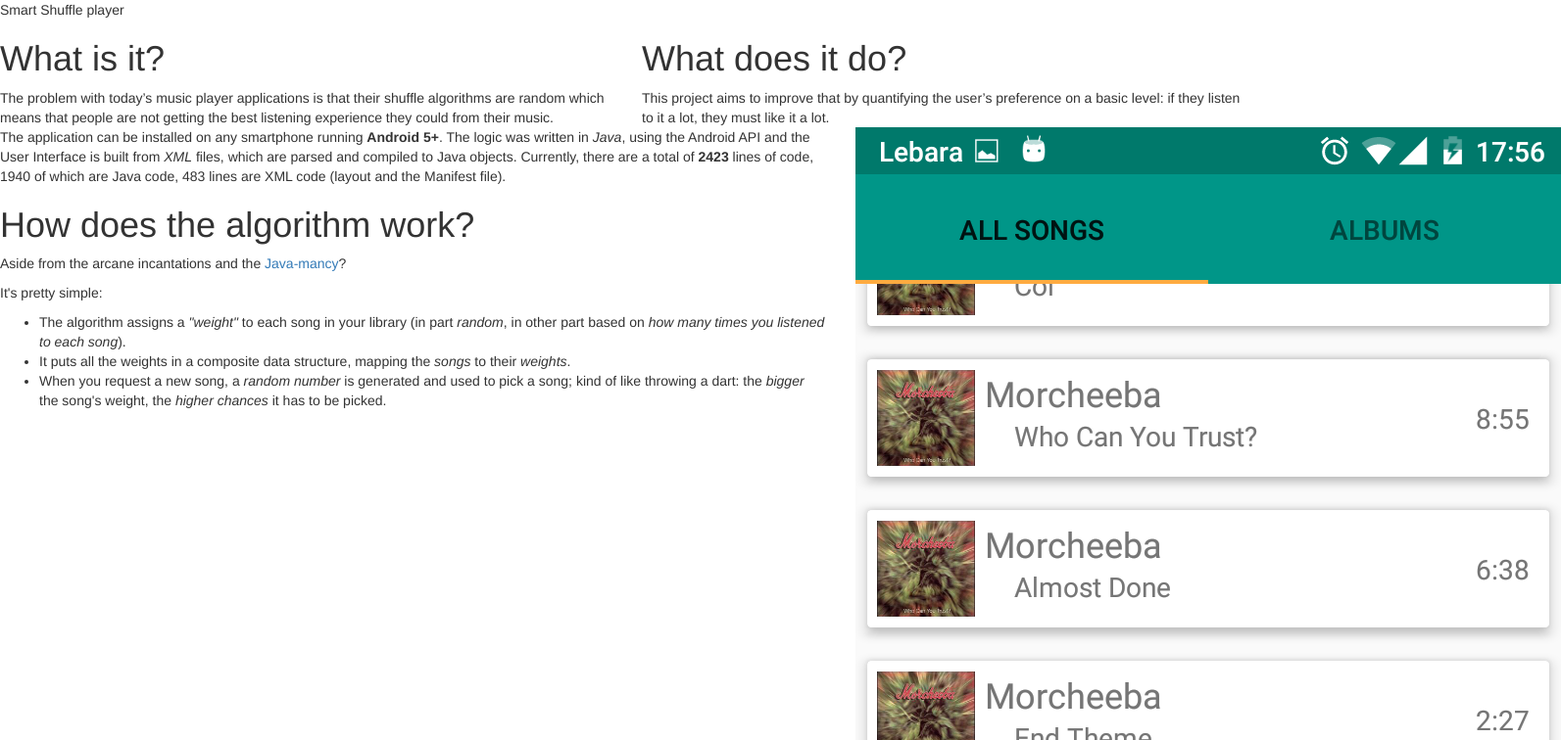
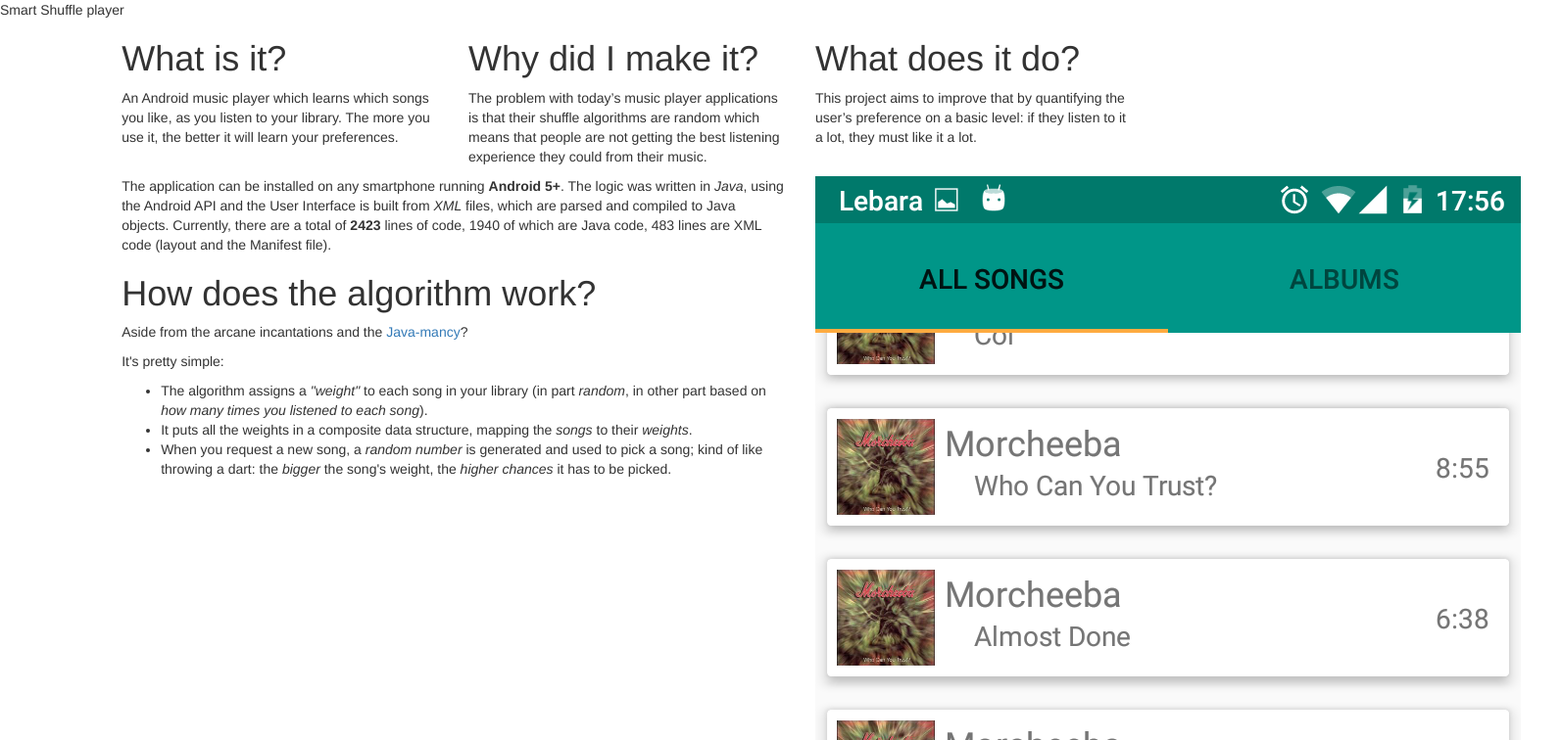
Before and after one commit to stefan-pirtoaca/ssp-showcase, a website: page src/index.html in a window 1280 px wide. Shown: the top 756 px of the page at 98% size, 1593 px wide, since content can reach past the window. Drawn offline with nearby package versions, Linux system fonts and the light colour scheme; files that its build step writes are made by us from their sources; files whose address does not match are found by name.

Commit message:
layout fixes

```diff
--- a/src/index.html
+++ b/src/index.html
@@ -25,21 +25,33 @@
     </div>
 
     <div class="row">
-      <div class="col-md-6">
+      <div class="col-sm-1"></div>
+      <div class="col-sm-10">
+        <div class="col-md-4">
           <h1>What is it?</h1>
-        The problem with today’s music player applications is that their shuffle algorithms are random which means that people are not getting the best listening experience they could from their music.
+          <p>
+            An Android music player which learns which songs you like, as you listen to your library.
+            The more you use it, the better it will learn your preferences.
+          </p>
         </div>
 
-      <div class="col-md-6">
-        <h1>What does it do?</h1>
-        This project aims to improve that by quantifying the user’s preference on a basic level: if they listen to it a lot, they must like it a lot.
+        <div class="col-md-4">
+          <h1>Why did I make it?</h1>
+          <p>
+            The problem with today’s music player applications is that their shuffle algorithms are random which means that people are not getting the best listening experience they could from their music.
+          </p>
         </div>
 
+        <div class="col-md-4">
+          <h1>What does it do?</h1>
+          <p>
+            This project aims to improve that by quantifying the user’s preference on a basic level: if they listen to it a lot, they must like it a lot.
+          </p>
         </div>
 
-    <div class="row">
-      <div class="spacer-2"></div>
+
         <div class="col-sm-8">
+          <div class="spacer-3"></div>
           <p>
             The application can be installed on any smartphone running <strong>Android 5+</strong>. The logic was written in <em>Java</em>, using the Android API and the User Interface is built from <em>XML</em> files, which are parsed and compiled to Java objects. Currently, there are a total of <strong>2423</strong> lines of code, 1940 of which are Java code, 483 lines are XML code (layout and the Manifest file).
           </p>
@@ -65,10 +77,16 @@
             </ul>
           </p>
 
-        <div></div>
         </div>
-      <div class="col-sm-4"><img src="images/all-songs-shuffle.png"></div>
+        <div class="col-sm-4">
+          <div class="spacer-3"></div>
+          <img src="images/all-songs-shuffle.png">
         </div>
+
+      </div>
+      <div class="col-sm-1"></div>
+    </div>
+
 
   </body>
 </html>
--- a/src/styles/main.scss
+++ b/src/styles/main.scss
@@ -1,6 +1,6 @@
 body {
     margin: 0 auto;
-    font-size: 1.8em !important;
+    font-size: 1.6em !important;
 
   .hero {
     font-size: 10vw;
@@ -27,19 +27,21 @@
     padding-bottom: 1em;
   }
 
-  [class*="col-"] {
-    padding-left: 2.5em;
-    padding-right: 2.5em;
-  }
-
   .col-sm-4, img {
     max-width: 50%;
     height: auto;
-    padding: 0;
 
     @media only screen and (max-width: 767px) {
+      max-width: 90%;
+      padding-left: 10%;
+    }
+
+    @media only screen and (min-width: 768px) and (max-width: 1199px) {
       max-width: 100%;
-      padding: 1em 10% 1em 10%;
+    }
+
+    @media only screen and (min-width: 1200px) {
+      max-width: 85%;
     }
   }
 }
@@ -52,9 +54,9 @@
     display: none;
 }
 
-.spacer-2 {
+.spacer-3 {
   display: block;
-  height: 2em;
+  height: 3em;
 }
 
 .no-padding {
```
Lines whose indentation alone changed are shown as unchanged.
